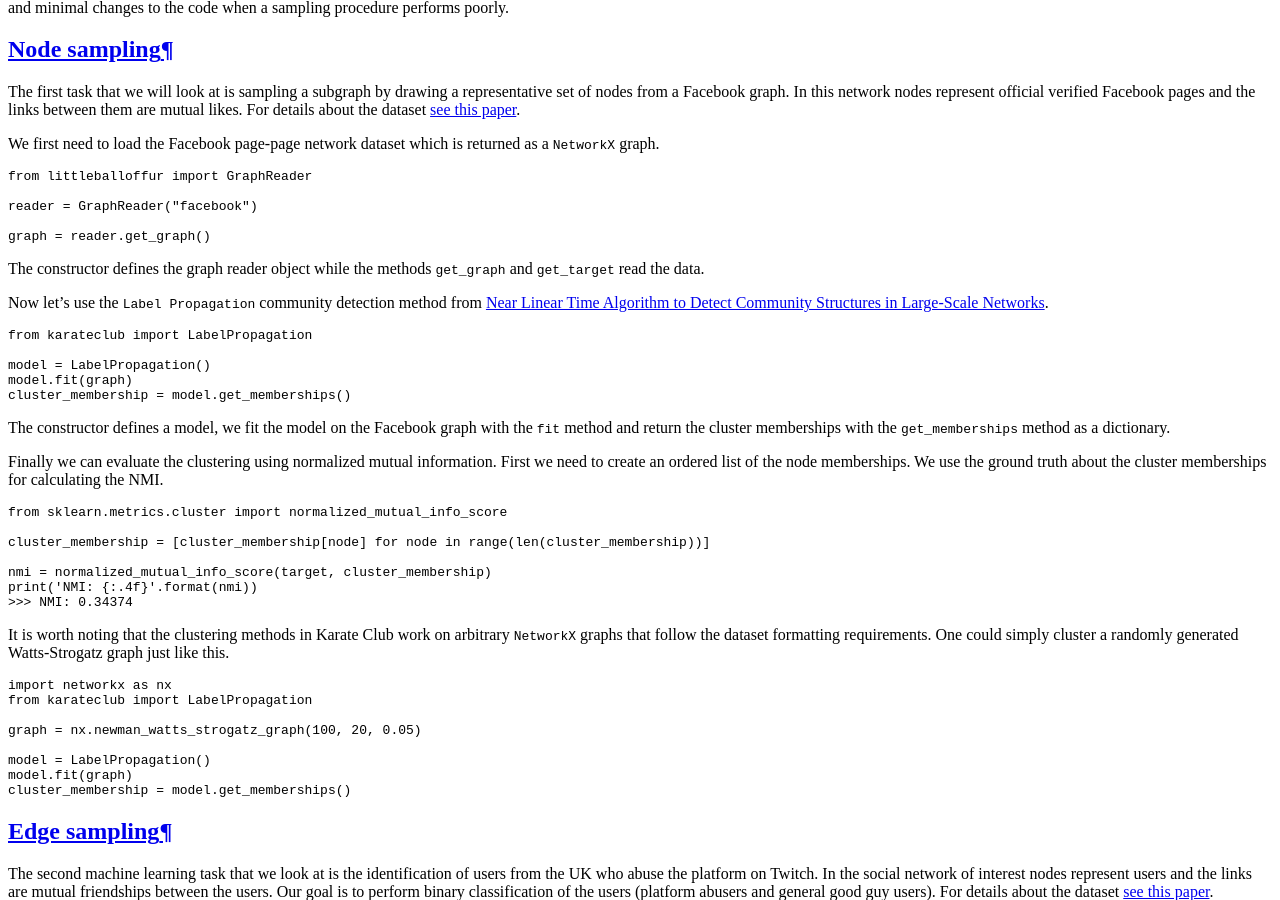
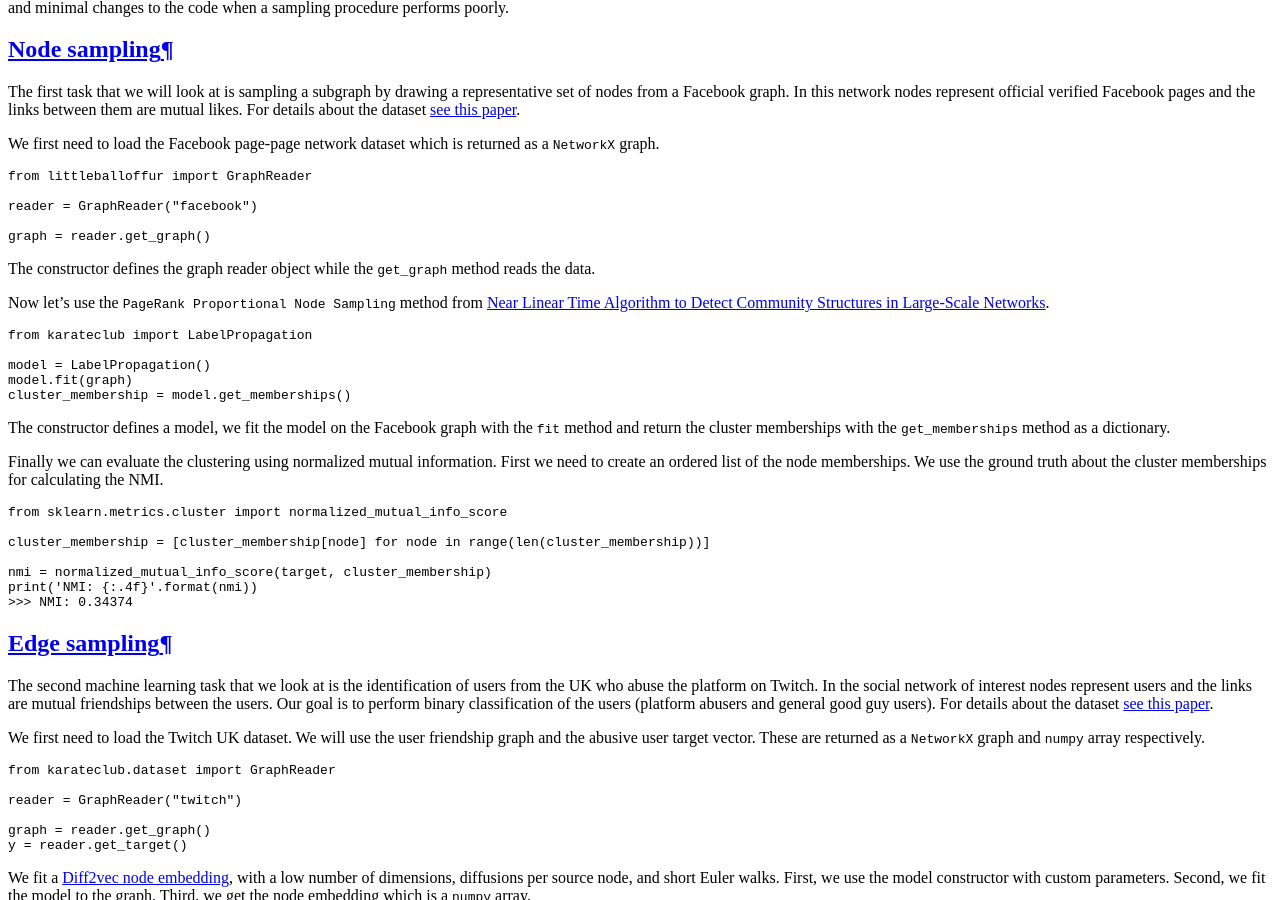
Before and after one commit to benedekrozemberczki/littleballoffur, a Sphinx documentation site: the page built from docs/source/notes/introduction.rst, in a window 1280 px wide and 900 px high, scrolled down 2324 px. Built offline with Sphinx 7.4.7 and the Read the Docs theme 2.0.0, drawn with Linux system fonts in a browser that asks for light colours; pages that are not in the unit, such as notebooks, are missing from menus.

Commit message:
Docs update

```diff
--- a/docs/source/notes/introduction.rst
+++ b/docs/source/notes/introduction.rst
@@ -90,9 +90,9 @@ We first need to load the Facebook page-page network dataset which is returned a
 
     graph = reader.get_graph()
 
-The constructor defines the graph reader object while the methods ``get_graph`` and ``get_target`` read the data.
+The constructor defines the graph reader object while the ``get_graph`` method reads the data.
 
-Now let's use the ``Label Propagation`` community detection method from `Near Linear Time Algorithm to Detect Community Structures in Large-Scale Networks <https://arxiv.org/abs/0709.2938>`_.
+Now let's use the ``PageRank Proportional Node Sampling`` method from `Near Linear Time Algorithm to Detect Community Structures in Large-Scale Networks <https://arxiv.org/abs/0709.2938>`_.
 
 .. code-block:: python
 
@@ -119,21 +119,6 @@ We use the ground truth about the cluster memberships for calculating the NMI.
     nmi = normalized_mutual_info_score(target, cluster_membership)
     print('NMI: {:.4f}'.format(nmi))
     >>> NMI: 0.34374
-
-It is worth noting that the clustering methods in Karate Club work on arbitrary ``NetworkX`` graphs that follow the
-dataset formatting requirements. One could simply cluster a randomly generated Watts-Strogatz graph just like this.
-
-.. code-block:: python
-
-    import networkx as nx
-    from karateclub import LabelPropagation
-
-    graph = nx.newman_watts_strogatz_graph(100, 20, 0.05)
-
-    model = LabelPropagation()
-    model.fit(graph)
-    cluster_membership = model.get_memberships()
-
 
 Edge sampling
 --------------
```
